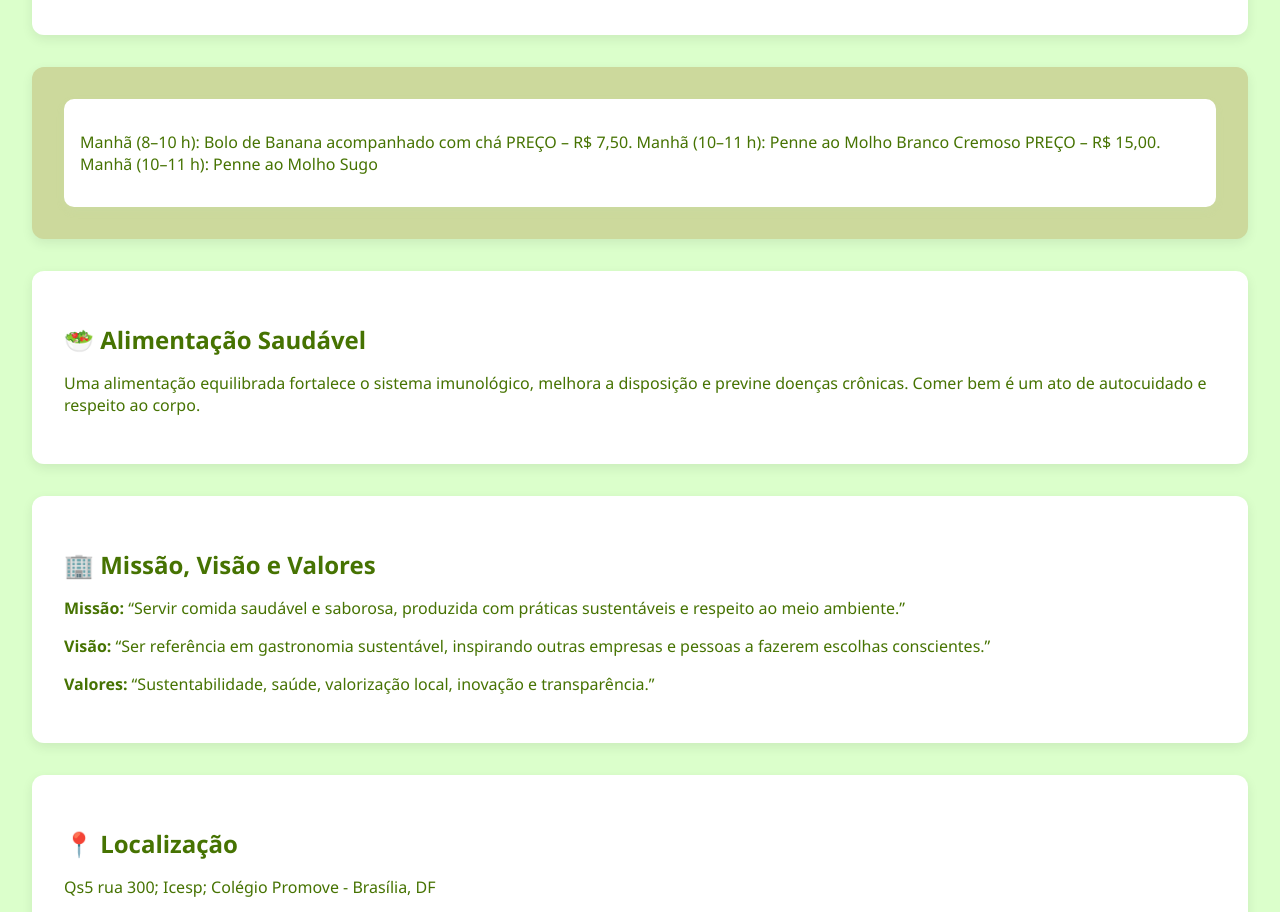
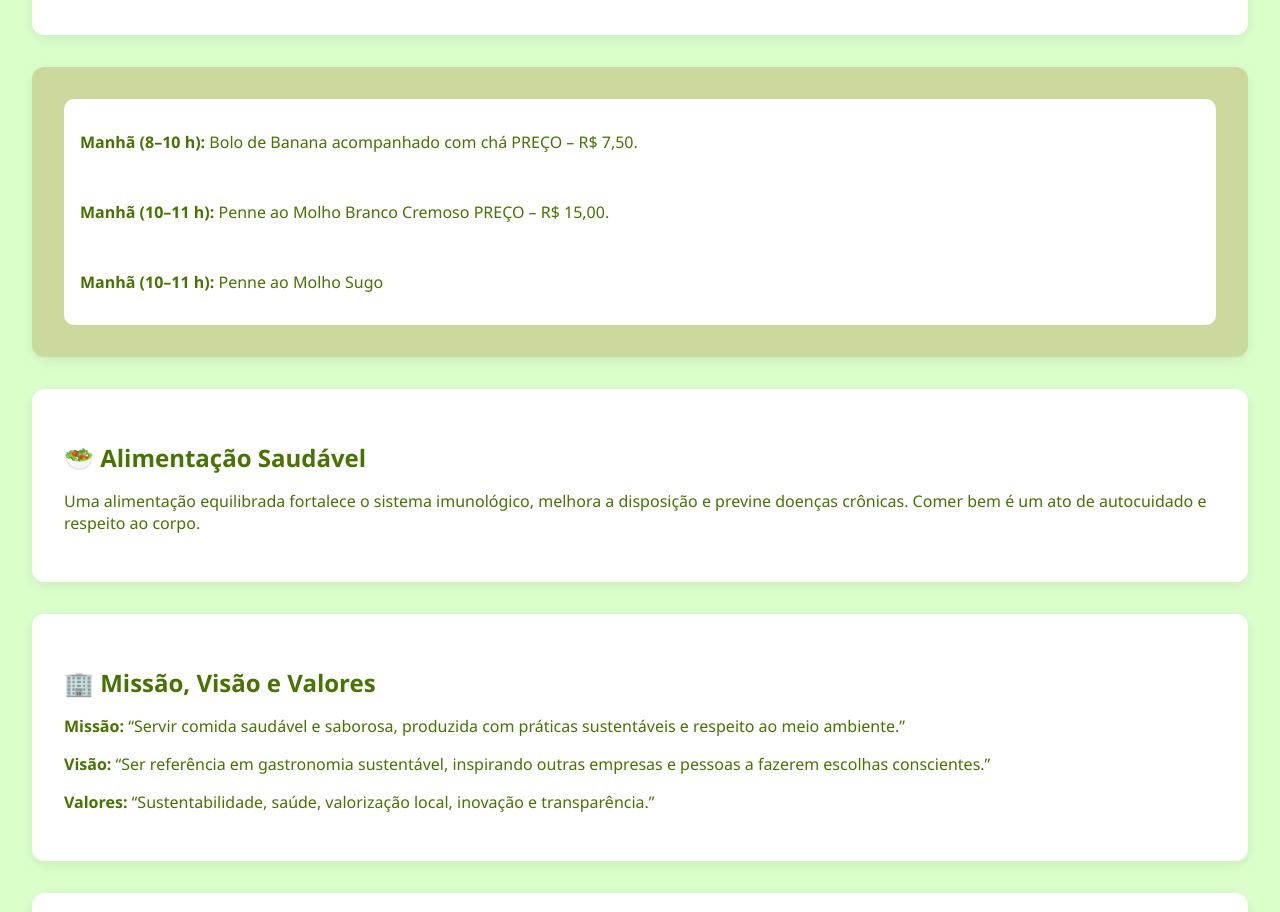
Before and after one commit to thiagotorresbraga/sabor-da-terra, a plain HTML site: page index.html in a window 1280 px wide. Shown: the part 999-1911 px from the top of the page. Drawn offline with Linux system fonts and the light colour scheme.

Commit message:
fix: corrigindo html do cardapio

```diff
--- a/index.html
+++ b/index.html
@@ -173,8 +173,9 @@
 
         <section class="grid-section">
             <div class="card">
-
-                <p>Manhã (8–10 h): Bolo de Banana acompanhado com chá PREÇO – R$ 7,50. Manhã (10–11 h): Penne ao Molho Branco Cremoso PREÇO – R$ 15,00. Manhã (10–11 h): Penne ao Molho Sugo</p>
+                <p> <strong>Manhã (8–10 h):</strong> Bolo de Banana acompanhado com chá PREÇO – R$ 7,50. </p>
+                <p> <strong>Manhã (10–11 h):</strong> Penne ao Molho Branco Cremoso PREÇO – R$ 15,00. </p>
+                <p> <strong>Manhã (10–11 h):</strong> Penne ao Molho Sugo </p>
             </div>
         </section>
 
```
